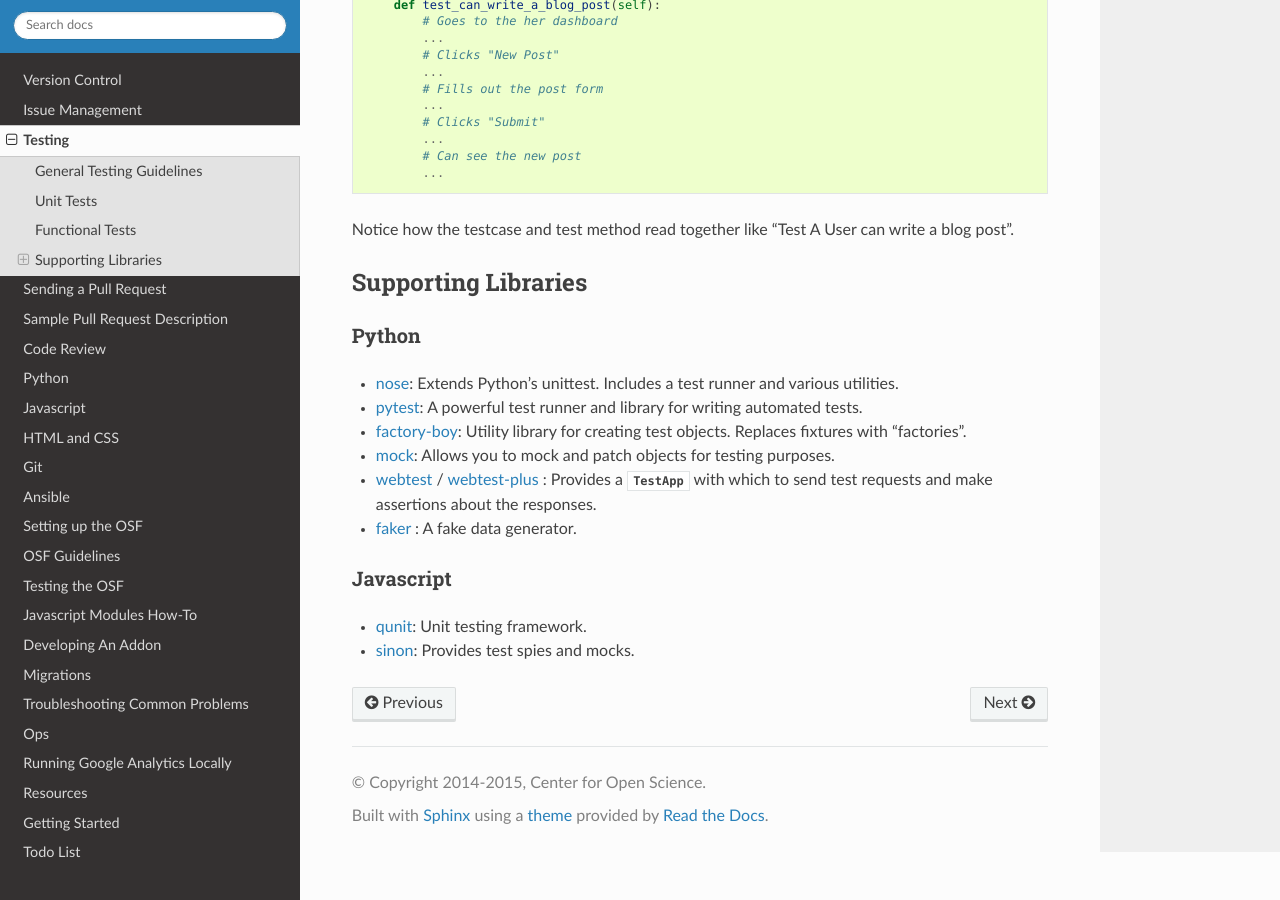
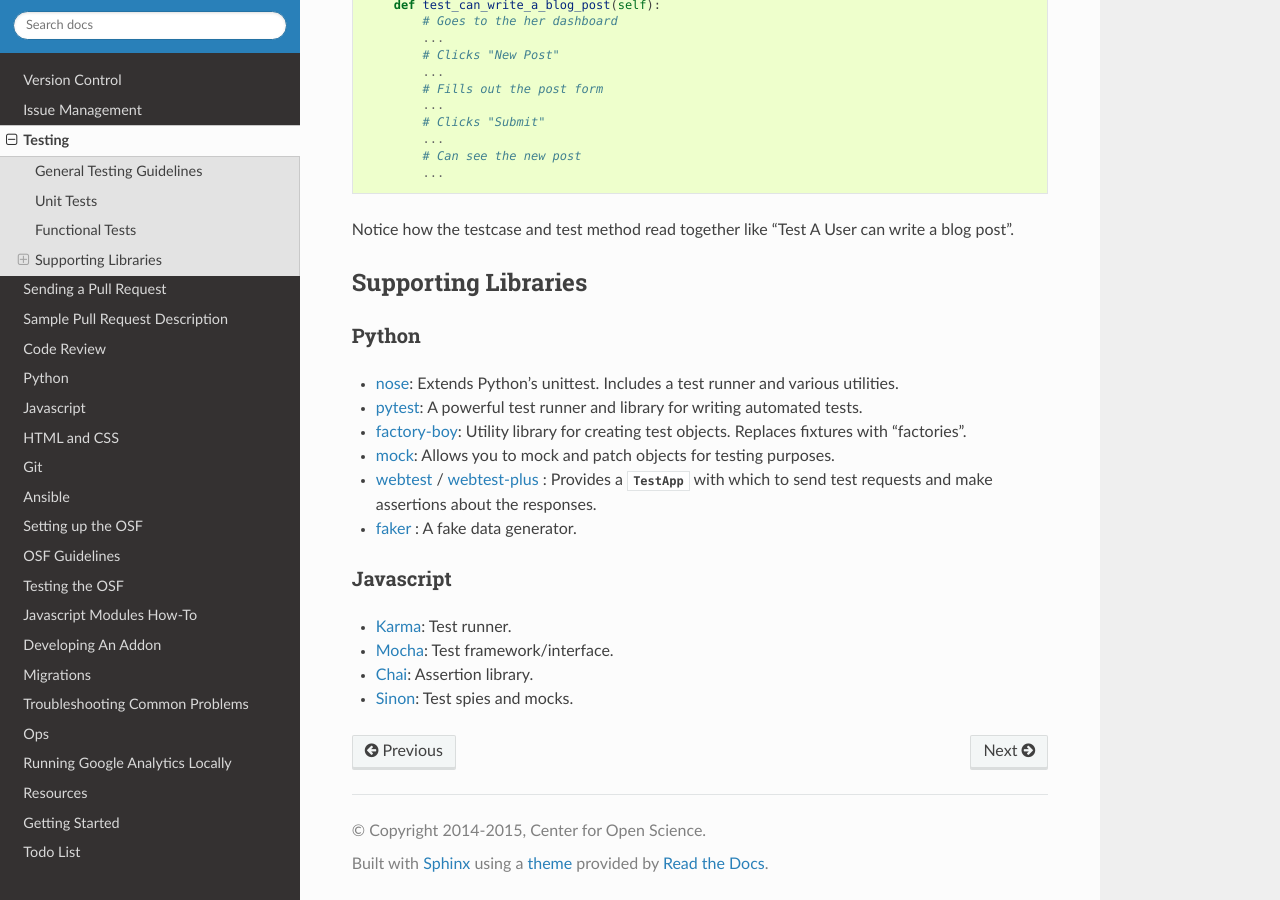
Before and after one commit to CenterForOpenScience/COSDev, a Sphinx documentation site: the page built from docs/process/testing.rst, in a window 1280 px wide and 900 px high, scrolled down 1445 px. Built offline with Sphinx 7.4.7 and the Read the Docs theme 2.0.0, drawn with Linux system fonts in a browser that asks for light colours.

Commit message:
Update JS testing supporting libraries

```diff
--- a/docs/process/testing.rst
+++ b/docs/process/testing.rst
@@ -94,5 +94,7 @@ Python
 Javascript
 **********
 
-- `qunit <http://qunitjs.com/>`_: Unit testing framework.
-- `sinon <http://sinonjs.org/>`_: Provides test spies and mocks.
+- `Karma <https://karma-runner.github.io/>`_: Test runner.
+- `Mocha <http://mochajs.org/>`_: Test framework/interface.
+- `Chai <http://chaijs.com/>`_: Assertion library.
+- `Sinon <http://sinonjs.org/>`_: Test spies and mocks.
```
